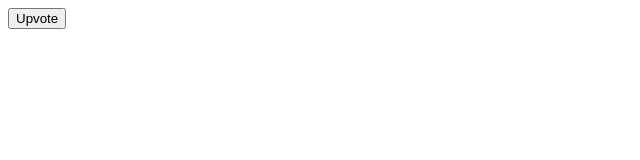
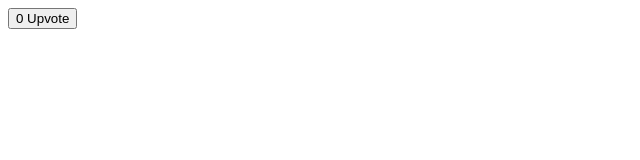
Before and after one commit to anooppv7/learning_react_redux, a React (Create React App) app in the folder 02-react-simple/: page / in a window 1280 px wide. Shown: the top 160 px of the page, without its empty margins (0-640 px from the left). Built offline with nearby package versions, Linux system fonts and the light colour scheme; the HTML template or start-up script is replaced by a standard one.

Commit message:
Add state (as counter)

```diff
--- a/02-react-simple/src/App.js
+++ b/02-react-simple/src/App.js
@@ -4,13 +4,14 @@ class App extends React.Component {
 
   constructor(props) {
     super(props);
+    this.state = {counter: 0};
   }
 
   render(props) {
     return (
       <div className="App">
         <button>
-          Upvote
+        {this.state.counter} Upvote
         </button>
       </div>
     );
```
